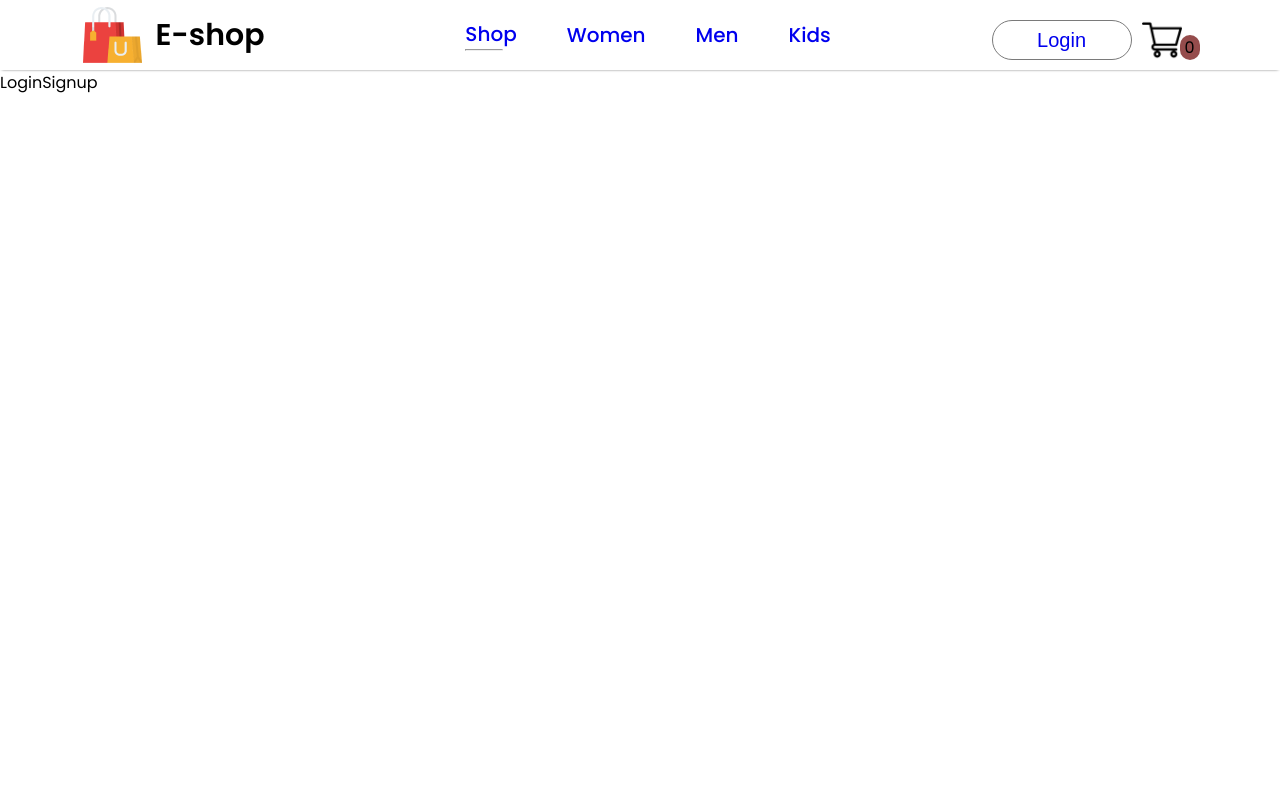
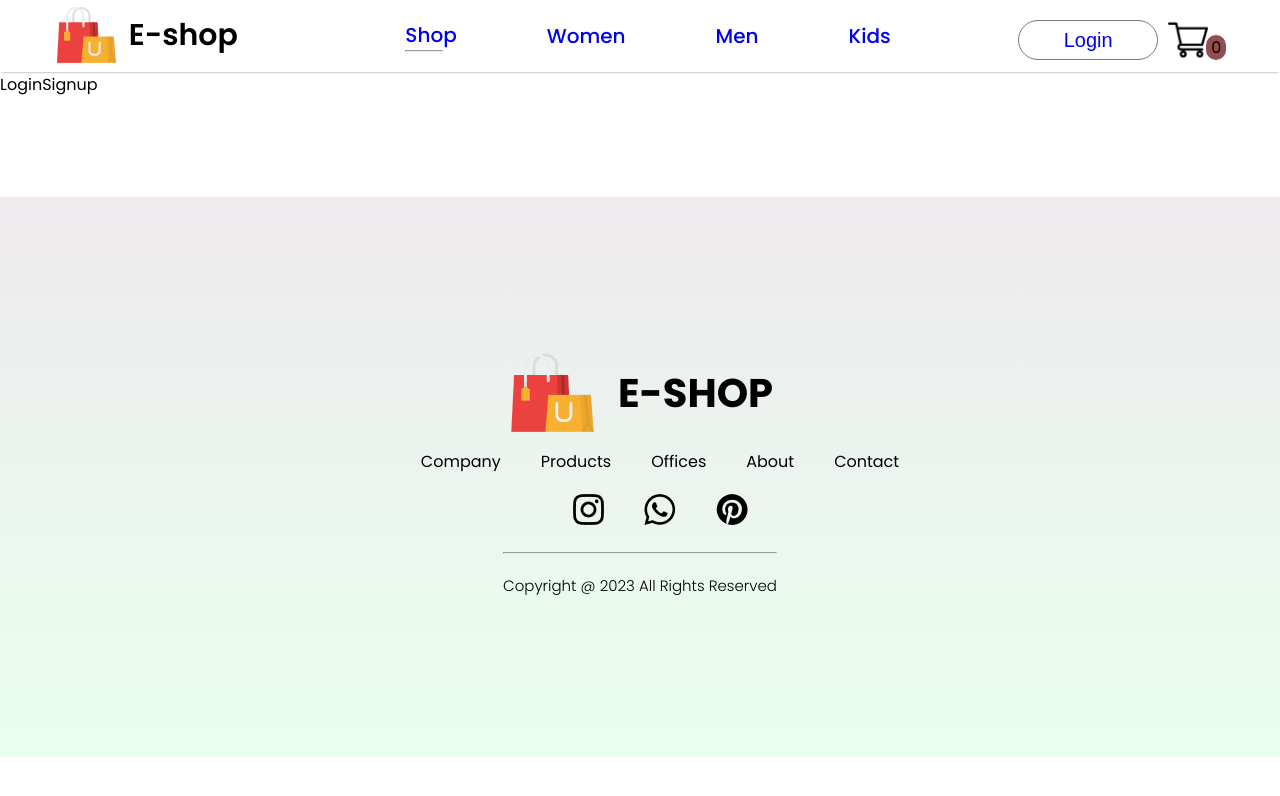
Before and after one commit to Bz14/E-commerce, a React (Create React App) app in the folder frontend/: page /login in a window 1280 px wide. Shown: the top 796 px of the page. Built offline with nearby package versions, Linux system fonts and the light colour scheme.

Commit message:
Update added on home page.

```diff
--- a/frontend/src/App.js
+++ b/frontend/src/App.js
@@ -6,6 +6,7 @@ import Shop from "./Pages/Shop";
 import Product from "./Pages/Product";
 import Cart from "./Pages/Cart";
 import LoginSignup from "./Pages/LoginSignup";
+import Footer from "./Components/Footer/Footer";
 
 function App() {
   return (
@@ -29,6 +30,7 @@ function App() {
           <Route path="/cart" element={<Cart />}></Route>
           <Route path="/login" element={<LoginSignup />}></Route>
         </Routes>
+        <Footer />
       </BrowserRouter>
     </>
   );
--- /dev/null
+++ b/frontend/src/Components/Footer/Footer.css
@@ -0,0 +1,37 @@
+.footer {
+  background: linear-gradient(180deg, #dbd0d974, #e1ffeac2);
+  margin-top: 100px;
+  display: flex;
+  flex-direction: column;
+  align-items: center;
+  justify-content: center;
+  height: 70vh;
+}
+.footer-logo {
+  display: flex;
+  align-items: center;
+  justify-content: center;
+  gap: 20px;
+}
+.footer-logo h2 {
+  font-size: 40px;
+}
+.footer-content {
+  padding: 10px;
+}
+li {
+  list-style-type: none;
+  display: inline;
+  margin: 20px;
+}
+.footer-icon {
+  padding: 10px;
+}
+.footer-end {
+  padding: 10px;
+}
+.footer-end h3 {
+  margin-top: 20px;
+  font-size: 15px;
+  font-weight: 300;
+}
--- /dev/null
+++ b/frontend/src/Components/Footer/Footer.jsx
@@ -0,0 +1,43 @@
+import React from "react";
+import instagram_icon from "../Assets/instagram_icon.png";
+import whatsapp_icon from "../Assets/whatsapp_icon.png";
+import pintrest_icon from "../Assets/pintester_icon.png";
+import footer_logo from "../Assets/logo_big.png";
+import "./Footer.css";
+
+export default function Footer() {
+  return (
+    <div className="footer">
+      <div className="footer-logo">
+        <img src={footer_logo} alt="" />
+        <h2>E-SHOP</h2>
+      </div>
+      <div className="footer-content">
+        <ul>
+          <li>Company</li>
+          <li>Products</li>
+          <li>Offices</li>
+          <li>About</li>
+          <li>Contact</li>
+        </ul>
+      </div>
+      <div className="footer-icon">
+        <ul className="icon">
+          <li>
+            <img src={instagram_icon} alt="" />
+          </li>
+          <li>
+            <img src={whatsapp_icon} alt="" />
+          </li>
+          <li>
+            <img src={pintrest_icon} alt="" />
+          </li>
+        </ul>
+      </div>
+      <div className="footer-end">
+        <hr />
+        <h3>Copyright @ 2023 All Rights Reserved</h3>
+      </div>
+    </div>
+  );
+}
--- a/frontend/src/Components/Item/Item.jsx
+++ b/frontend/src/Components/Item/Item.jsx
@@ -7,8 +7,8 @@ export default function Item(props) {
       <img src={props.data.image} alt="" className="item-img" />
       <p className="item-name">{props.data.name}</p>
       <div>
-        <span className="item-old-price">{props.data.new_price}</span>
-        <span className="item-new-price">{props.data.old_price}</span>
+        <span className="item-old-price">${props.data.new_price}</span>
+        <span className="item-new-price">${props.data.old_price}</span>
       </div>
     </div>
   );
--- /dev/null
+++ b/frontend/src/Components/NewCollections/NewCollection.css
@@ -0,0 +1,20 @@
+.collection-div {
+  display: flex;
+  flex-wrap: wrap;
+  width: 100%;
+  margin-top: 50px;
+  justify-content: center;
+  align-items: center;
+}
+.collection-h2 {
+  text-align: center;
+  margin: 20px;
+  color: rgb(56, 24, 24);
+  font-size: 50px;
+}
+.collection-hr {
+  width: 20%;
+  margin: 0 auto;
+  background-color: rgb(206, 144, 144);
+  height: 4px;
+}
--- /dev/null
+++ b/frontend/src/Components/NewCollections/NewCollection.jsx
@@ -0,0 +1,22 @@
+import React from "react";
+import new_collection from "../Assets/new_collections";
+import Item from "../Item/Item";
+import "./NewCollection.css";
+
+export default function NewCollection() {
+  return (
+    <div>
+      <h1 className="collection-h2">
+        New Collections
+        <hr className="collection-hr" />
+      </h1>
+
+      <div className="collection-div">
+        {new_collection.map((collection, idx) => {
+          return <Item data={collection} key={idx} />;
+        })}
+      </div>
+      {}
+    </div>
+  );
+}
--- /dev/null
+++ b/frontend/src/Components/NewsLetter/NewsLetter.css
@@ -0,0 +1,41 @@
+.news-letter {
+  display: flex;
+  flex-direction: column;
+  justify-content: center;
+  align-items: center;
+  background: linear-gradient(180deg, #a58ea074, #e1ffea22);
+  width: 80%;
+  margin: 0 auto;
+  padding: 50px;
+  margin-top: 50px;
+  border-radius: 5px;
+}
+.new-h2 {
+  font-size: 40px;
+  margin: 10px;
+}
+.new-h3 {
+  font-weight: 300;
+  margin: 10px;
+}
+.input-div {
+  margin: 20px;
+}
+.new-input {
+  width: 350px;
+  height: 30px;
+  padding: 10px;
+  outline: none;
+  border-radius: 20px;
+  border: 1px solid rgba(0, 0, 0, 0.156);
+  background: linear-gradient(180deg, #a58ea029, #e1ffea22);
+}
+.news-btn {
+  background-color: black;
+  color: white;
+  width: 150px;
+  outline: none;
+  height: 50px;
+  border-radius: 20px;
+  margin-left: -30px;
+}
--- /dev/null
+++ b/frontend/src/Components/NewsLetter/NewsLetter.jsx
@@ -0,0 +1,19 @@
+import React from "react";
+import "./NewsLetter.css";
+
+export default function NewsLetter() {
+  return (
+    <div className="news-letter">
+      <h2 className="new-h2">Get Exclusive Offer On Your Email</h2>
+      <h3 className="new-h3">Subscribe to our news letter and stay updated </h3>
+      <div className="input-div">
+        <input
+          type="text"
+          placeholder="Your Email"
+          className="new-input"
+        ></input>
+        <button className="news-btn">Subscribe</button>
+      </div>
+    </div>
+  );
+}
--- /dev/null
+++ b/frontend/src/Components/Offers/Offers.css
@@ -0,0 +1,22 @@
+.offer-div {
+  display: flex;
+  background: linear-gradient(180deg, #a58ea0d0, #e1ffea22);
+  width: 80%;
+  height: 80vh;
+  justify-content: space-around;
+  align-items: center;
+  margin: 0 auto;
+}
+.offer-header {
+  font-size: 70px;
+}
+.offer-btn {
+  background-color: rgb(149, 76, 76);
+  color: white;
+  width: 150px;
+  outline: none;
+  border-radius: 15px;
+  height: 40px;
+  margin-left: 20px;
+  margin-top: 10px;
+}
--- /dev/null
+++ b/frontend/src/Components/Offers/Offers.jsx
@@ -0,0 +1,21 @@
+import React from "react";
+import exclusive_img from "../Assets/exclusive_image.png";
+import "./Offers.css";
+
+export default function Offers() {
+  return (
+    <div className="offer-div">
+      <div className="offer-left">
+        <h2 className="offer-header">
+          Exclusive <br />
+          Offers For You
+        </h2>
+        <h3>ONLY ON BEST SELLERS PRODUCTS</h3>
+        <button className="offer-btn">Check Now</button>
+      </div>
+      <div className="offer-right">
+        <img src={exclusive_img} alt="" />
+      </div>
+    </div>
+  );
+}
--- a/frontend/src/Components/Popular/popular.css
+++ b/frontend/src/Components/Popular/popular.css
@@ -13,3 +13,6 @@
   background-color: rgb(145, 44, 44);
   height: 3px;
 }
+.popular-div {
+  margin-bottom: 100px;
+}
--- a/frontend/src/Pages/Shop.jsx
+++ b/frontend/src/Pages/Shop.jsx
@@ -1,12 +1,18 @@
 import React from "react";
 import Header from "../Components/Header/Header";
 import Popular from "../Components/Popular/Popular";
+import Offers from "../Components/Offers/Offers";
+import NewCollection from "../Components/NewCollections/NewCollection";
+import NewsLetter from "../Components/NewsLetter/NewsLetter";
 
 export default function Shop() {
   return (
     <>
-      <Header />;
-      <Popular />;
+      <Header />
+      <Popular />
+      <Offers />
+      <NewCollection />
+      <NewsLetter />
     </>
   );
 }
```
